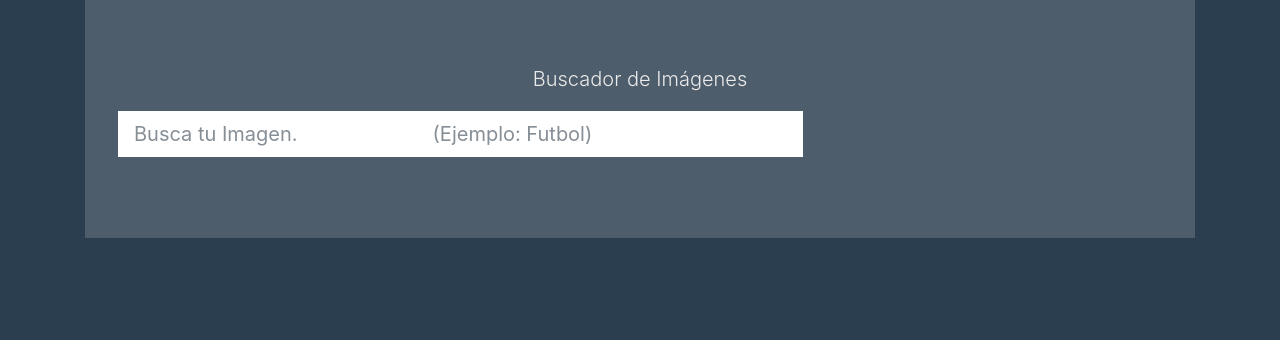
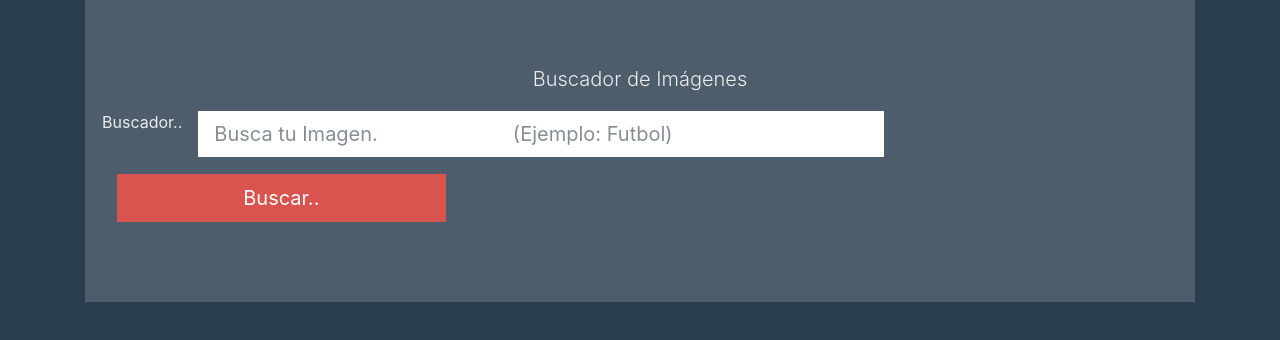
Before and after one commit to LuisCruzVeldever/RETO-5-FS, a React (Create React App) app: page / in a window 1280 px wide. Shown: the top 340 px of the page. Built offline with nearby package versions, Linux system fonts and the light colour scheme.

Commit message:
react buscadorimagenes

```diff
--- a/src/App.js
+++ b/src/App.js
@@ -7,8 +7,9 @@
     <div className="app container">
       <div className="jumbotron">
         <p className="lead text-center">Buscador de Imágenes</p>
-
-        <Buscador />
+        <Buscador
+        mensaje="Buscador.."
+        />
       </div>
     </div>
   );
--- a/src/componentes/Buscador.js
+++ b/src/componentes/Buscador.js
@@ -1,14 +1,28 @@
 import React, { Component } from 'react';
 
 class Buscador extends Component {
+
+    busquedaRef = React.createRef();
+
+    obtenerDatos = (e) => {
+        e.preventDefault();
+
+        console.log(this.busquedaRef.current.value);
+
+    }
+
     render() {
         return (
-             <form>
+             <form onSubmit={this.obtenerDatos}>
                 <div className="row">
+                    {this.props.mensaje}
                      <div className="form-group col-md-8">
-                        <input type="text" className="form-control
+                        <input ref={this.busquedaRef} type="text" className="form-control
                         form-control-lg" placeholder="Busca tu Imagen.
                         (Ejemplo: Futbol)" />
+                     </div>
+                     <div className="form-group col-md-4">
+                        <input type="submit" className="btn btn-lg btn-danger btn-block" value="Buscar.." />
                      </div>
                     </div>
              </form>
@@ -17,4 +31,5 @@
     }
 }
 
+
 export default Buscador;
```
